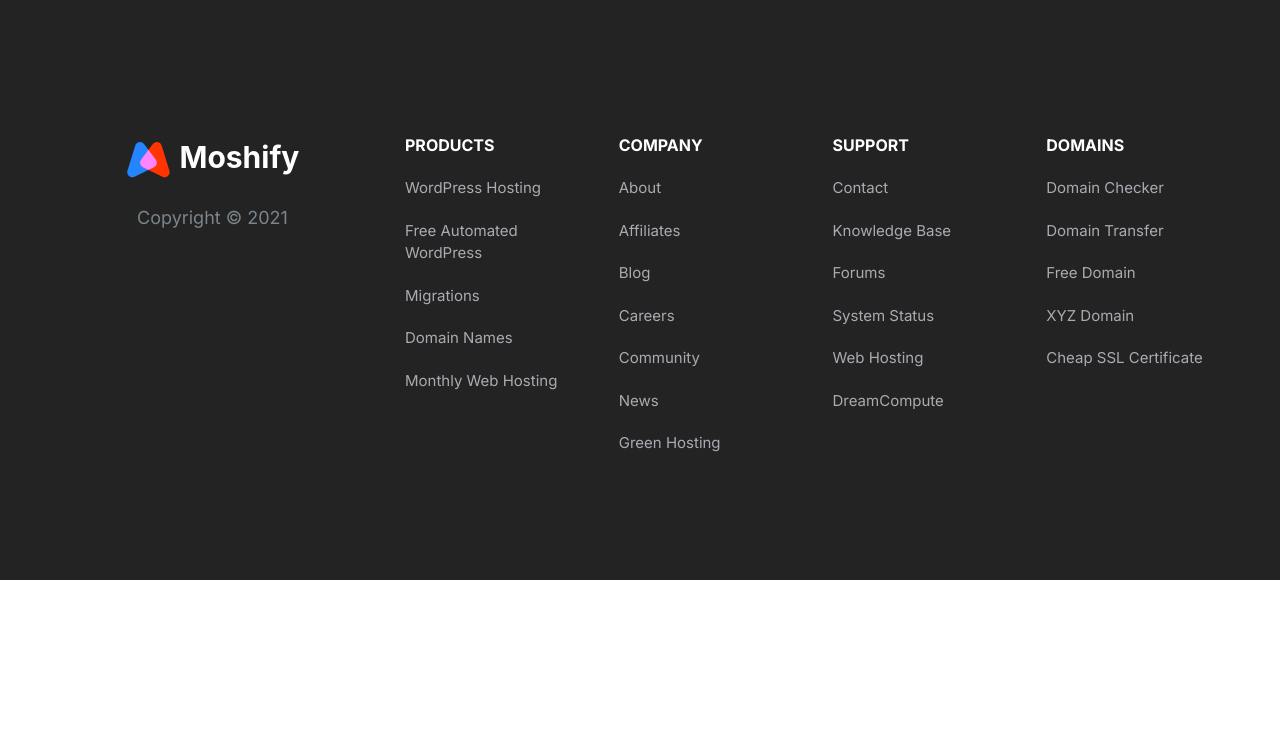
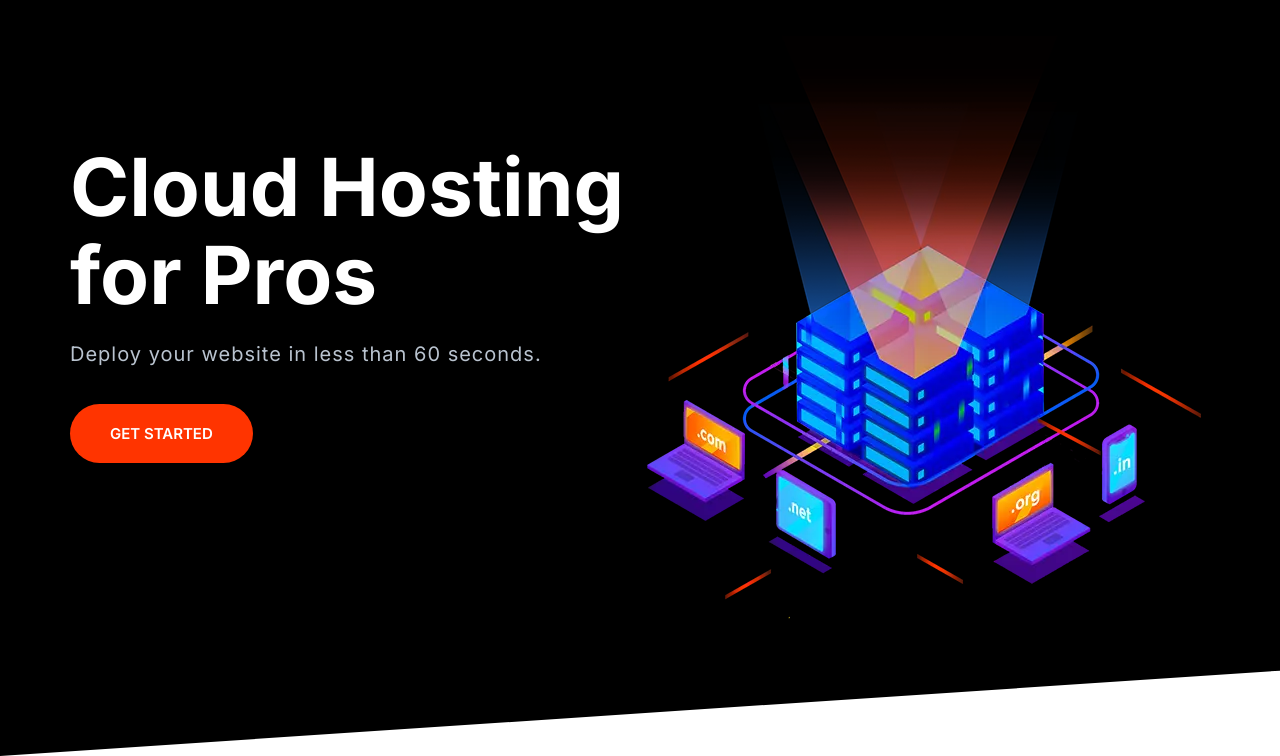
Before and after one commit to Ahmed-Oraby/moshify, a website built with Parcel: page test.html in a window 1280 px wide. Shown: the part 97-853 px from the top of the page. Before the commit the page ends 800 px from the top, so only its background shows below. Built offline with nearby package versions, Linux system fonts and the light colour scheme.

Commit message:
Fixing some layout issues.

```diff
--- a/css/style.css
+++ b/css/style.css
@@ -50,7 +50,7 @@ h3 {
 }
 
 h1 {
-    font-size: 7rem;
+    font-size: 6rem;
     line-height: 1.1;
 }
 
@@ -264,8 +264,8 @@ a {
 }
 
 .btn--stretched {
-    padding-left: 8rem;
-    padding-right: 8rem;
+    padding-left: 6rem;
+    padding-right: 6rem;
 }
 
 @media screen and (min-width: 1024px) {
@@ -506,6 +506,7 @@ input::placeholder {
 
 .grid {
     display: grid;
+    grid-template-columns: minmax(0, 1fr);
 }
 
 @media screen and (min-width: 768px) {
@@ -541,7 +542,7 @@ input::placeholder {
 /* Callouts */
 
 .callout__content {
-    padding: 2rem 4rem;
+    padding: 4rem;
     border-radius: 10px;
     max-width: 900px;
     margin: 0 auto;
@@ -564,7 +565,6 @@ input::placeholder {
 .callout__btn {
     justify-self: center;
     align-self: center;
-    margin: 3rem;
 }
 
 @media screen and (min-width: 768px) {
@@ -576,6 +576,7 @@ input::placeholder {
     }
     .callout__btn {
         justify-self: start;
+        margin: 3rem;
     }
 }
 
@@ -771,11 +772,6 @@ input::placeholder {
 
 .hero__image {
     width: 100%;
-}
-
-.hero__btn {
-    padding-left: 10rem;
-    padding-right: 10rem;
 }
 
 @media screen and (min-width: 768px) {
--- a/test.html
+++ b/test.html
@@ -22,96 +22,25 @@
         <script src="js/app.js" defer></script>
     </head>
     <body>
-        <footer class="block block--bg-dark footer">
-            <div class="container grid">
-                <div class="collapsible collapsible--expanded">
-                    <header class="collapsible__header">
-                        <h2 class="collapsible__title block__title">Products</h2>
-                        <img
-                            src="images/chevron.svg"
-                            alt=""
-                            class="icon icon--white collapsible__icon"
-                        />
-                    </header>
-                    <div class="collapsible__items">
-                        <ul class="list">
-                            <li><a href="#">WordPress Hosting</a></li>
-                            <li><a href="#">Free Automated WordPress </a></li>
-                            <li><a href="#">Migrations</a></li>
-                            <li><a href="#">Domain Names</a></li>
-                            <li><a href="#">Monthly Web Hosting</a></li>
-                        </ul>
-                    </div>
-                </div>
-
-                <div class="collapsible">
-                    <header class="collapsible__header">
-                        <h2 class="collapsible__title block__title">Company</h2>
-                        <img
-                            src="images/chevron.svg"
-                            alt=""
-                            class="icon icon--white collapsible__icon"
-                        />
-                    </header>
-                    <div class="collapsible__items">
-                        <ul class="list">
-                            <li><a href="#">About</a></li>
-                            <li><a href="#">Affiliates</a></li>
-                            <li><a href="#">Blog</a></li>
-                            <li><a href="#">Careers</a></li>
-                            <li><a href="#">Community</a></li>
-                            <li><a href="#">News</a></li>
-                            <li><a href="#">Green Hosting</a></li>
-                        </ul>
-                    </div>
-                </div>
-
-                <div class="collapsible">
-                    <header class="collapsible__header">
-                        <h2 class="collapsible__title block__title">Support</h2>
-                        <img
-                            src="images/chevron.svg"
-                            alt=""
-                            class="icon icon--white collapsible__icon"
-                        />
-                    </header>
-                    <div class="collapsible__items">
-                        <ul class="list">
-                            <li><a href="#">Contact</a></li>
-                            <li><a href="#">Knowledge Base</a></li>
-                            <li><a href="#">Forums</a></li>
-                            <li><a href="#">System Status</a></li>
-                            <li><a href="#">Web Hosting</a></li>
-                            <li><a href="#">DreamCompute</a></li>
-                        </ul>
-                    </div>
-                </div>
-
-                <div class="collapsible">
-                    <header class="collapsible__header">
-                        <h2 class="collapsible__title block__title">Domains</h2>
-                        <img
-                            src="images/chevron.svg"
-                            alt=""
-                            class="icon icon--white collapsible__icon"
-                        />
-                    </header>
-                    <div class="collapsible__items">
-                        <ul class="list">
-                            <li><a href="#">Domain Checker</a></li>
-                            <li><a href="#">Domain Transfer</a></li>
-                            <li><a href="#">Free Domain</a></li>
-                            <li><a href="#">XYZ Domain</a></li>
-                            <li><a href="#">Cheap SSL Certificate</a></li>
-                        </ul>
-                    </div>
-                </div>
-
-                <div class="footer__logo">
-                    <img src="images/logo.svg" alt="" />
-                    <p>Copyright &copy; 2021</p>
-                </div>
+        <section class="hero block block--bg-dark block--skew-left">
+            <div class="container grid grid--cols-2">
+                <header class="block__header">
+                    <h1 class="block__title">Cloud Hosting for Pros</h1>
+                    <p class="hero__text">Deploy your website in less than 60 seconds.</p>
+                    <a href="#" class="hero__btn btn btn--accent btn--stretched">Get Started</a>
+                </header>
+                <picture>
+                    <source
+                        type="image/webp"
+                        srcset="images/banner.webp 1x, images/banner@2x.webp 2x"
+                    />
+                    <source
+                        type="image/png"
+                        srcset="images/banner.png 1x, images/banner@2x.png 2x"
+                    />
+                    <img class="hero__image" src="images/banner.png" alt="" />
+                </picture>
             </div>
-        </footer>
+        </section>
     </body>
 </html>
```
Also changed, not shown: index.html (+3 -3 lines), 1 other file.
